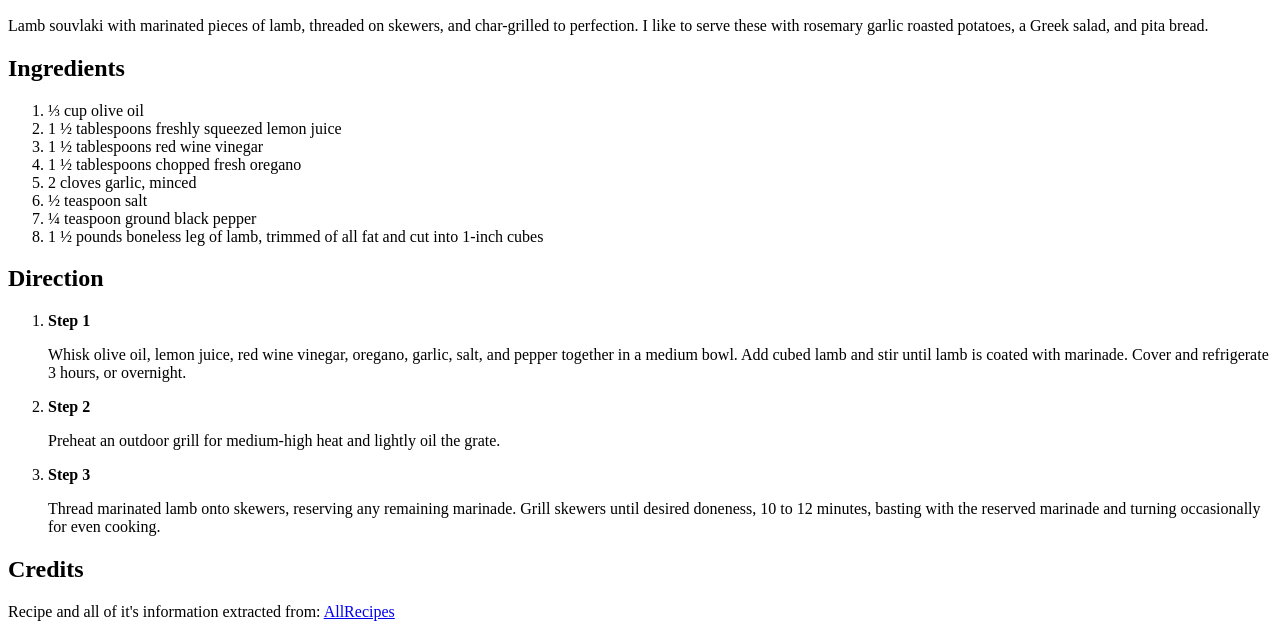
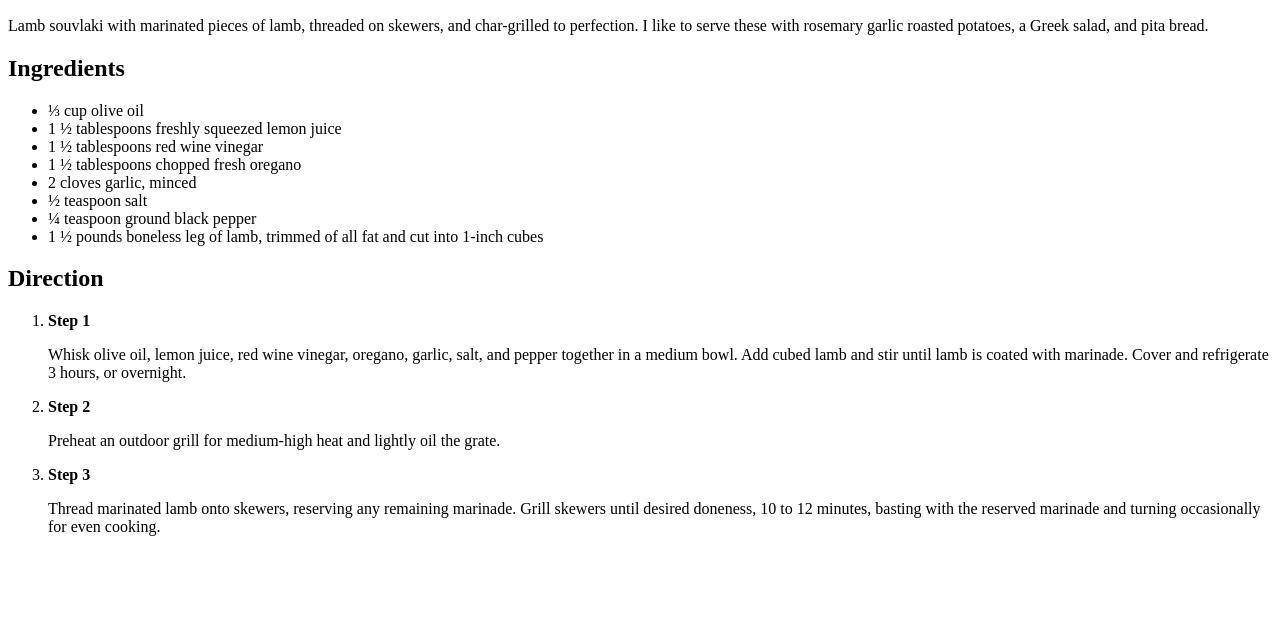
Before and after one commit to GilmsGabriel/odin-recipes, a plain HTML site: page recipes/lamb-souvlaki.html in a window 1280 px wide. Shown: the part 182-819 px from the top of the page. Drawn offline with Linux system fonts and the light colour scheme.

Commit message:
Made Ingredients into a unordored list

```diff
--- a/recipes/lamb-souvlaki.html
+++ b/recipes/lamb-souvlaki.html
@@ -17,7 +17,7 @@
     <p>Lamb souvlaki with marinated pieces of lamb, threaded on skewers, and char-grilled to perfection. I like to serve
         these with rosemary garlic roasted potatoes, a Greek salad, and pita bread.</p>
     <h2>Ingredients</h2>
-    <ol>
+    <ul>
         <li>⅓ cup olive oil</li>
         <li>1 ½ tablespoons freshly squeezed lemon juice</li>
         <li>1 ½ tablespoons red wine vinegar</li>
@@ -27,7 +27,7 @@
         <li>¼ teaspoon ground black pepper</li>
         <li>1 ½ pounds boneless leg of lamb, trimmed of all fat and cut into
             1-inch cubes</li>
-    </ol>
+        </ul>
     <h2>Direction</h2>
 
     <ol>
@@ -49,10 +49,7 @@
         </li>
     </ol>
 
-    <h2>Credits</h2>
-    <p>Recipe and all of it's information extracted from:
-        <a href="https://www.allrecipes.com/recipe/274173/lamb-souvlaki/">AllRecipes</a>
-    </p>
+
 </body>
 
 </html>
```
